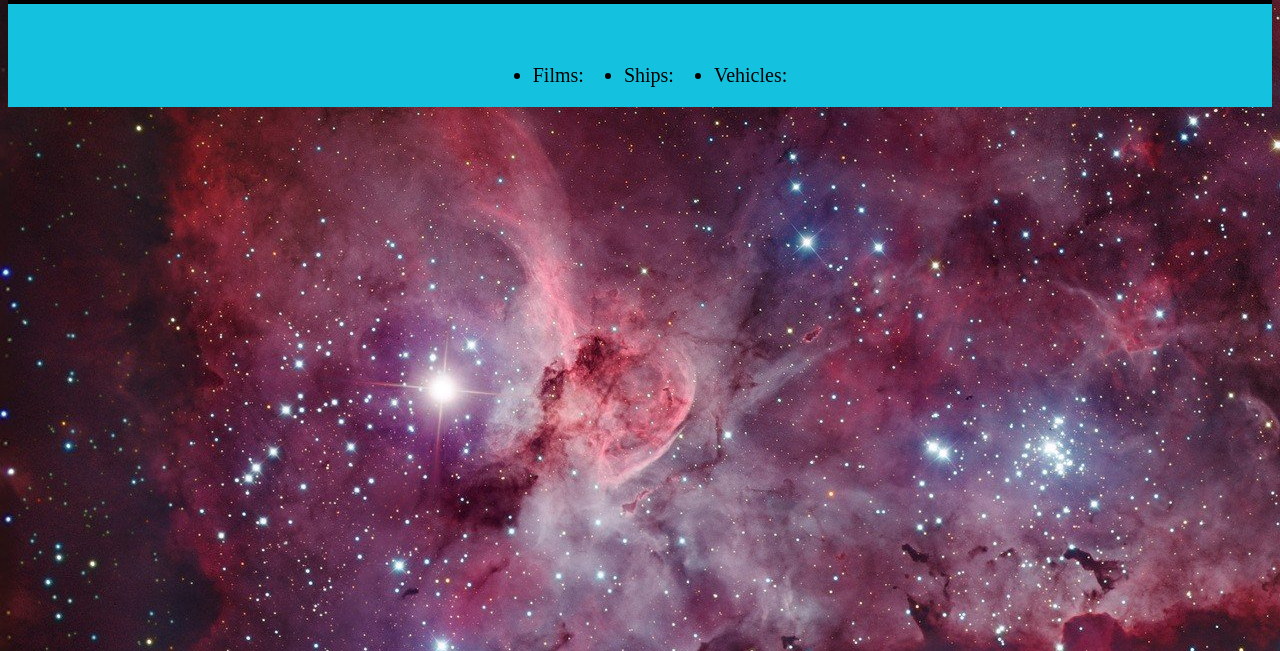
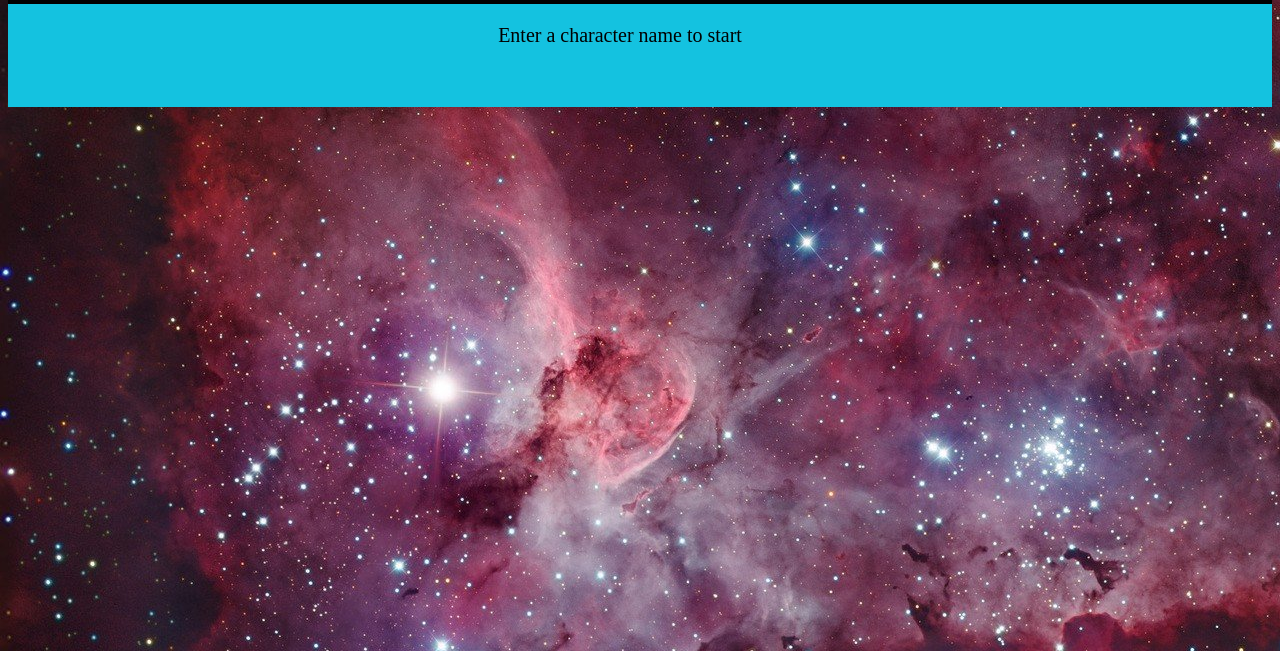
Before and after one commit to Revature-Salesforce-Training/QuickSilver, a plain HTML site: page index.html in a window 1280 px wide. Shown: the part 149-800 px from the top of the page. Drawn offline with Linux system fonts and the light colour scheme.

Commit message:
Cleaned up HTML page

```diff
--- a/index.html
+++ b/index.html
@@ -1,14 +1,14 @@
 <!--
     Author: Nate Kappler
-    Last Edited: 5/1/22
-    Description: A sinple html page that queries an external star wars API to find a chacter and list their attributes
+    Last Edited: 5/2/22
+    Description: A simple html page that queries an external star wars API to find a character and list their attributes
 -->
 
 <!DOCTYPE html>
 <html lang="en">
     <head>
         <title>Star Wars Character Searcher</title>
-        <meta name ="description" content="X-Content-Type-Options=nosniff">
+        <meta name ="description" content="Main page that shows the character info">
         <meta charset="utf-8">
         <meta name="viewport" content="width=device-width, initial-scale=1.0">
         <link rel="stylesheet" type="text/css" href="assets/style.css">
@@ -24,18 +24,16 @@
             </div>
         </header>
         <div id="infodiv">
+            <p id="StartLn">Enter a character name to start</p>
              <ul id="charInfo">
              </ul>
         </div>
         <div id="moreInfo">
             <ul id="filmInfo">
-                <li>Films:</li>
             </ul>
             <ul id="shipInfo">
-                <li>Ships:</li>
             </ul>
             <ul id="vehicleInfo">
-                <li>Vehicles:</li>
             </ul>
         </div>
     </body>
```
